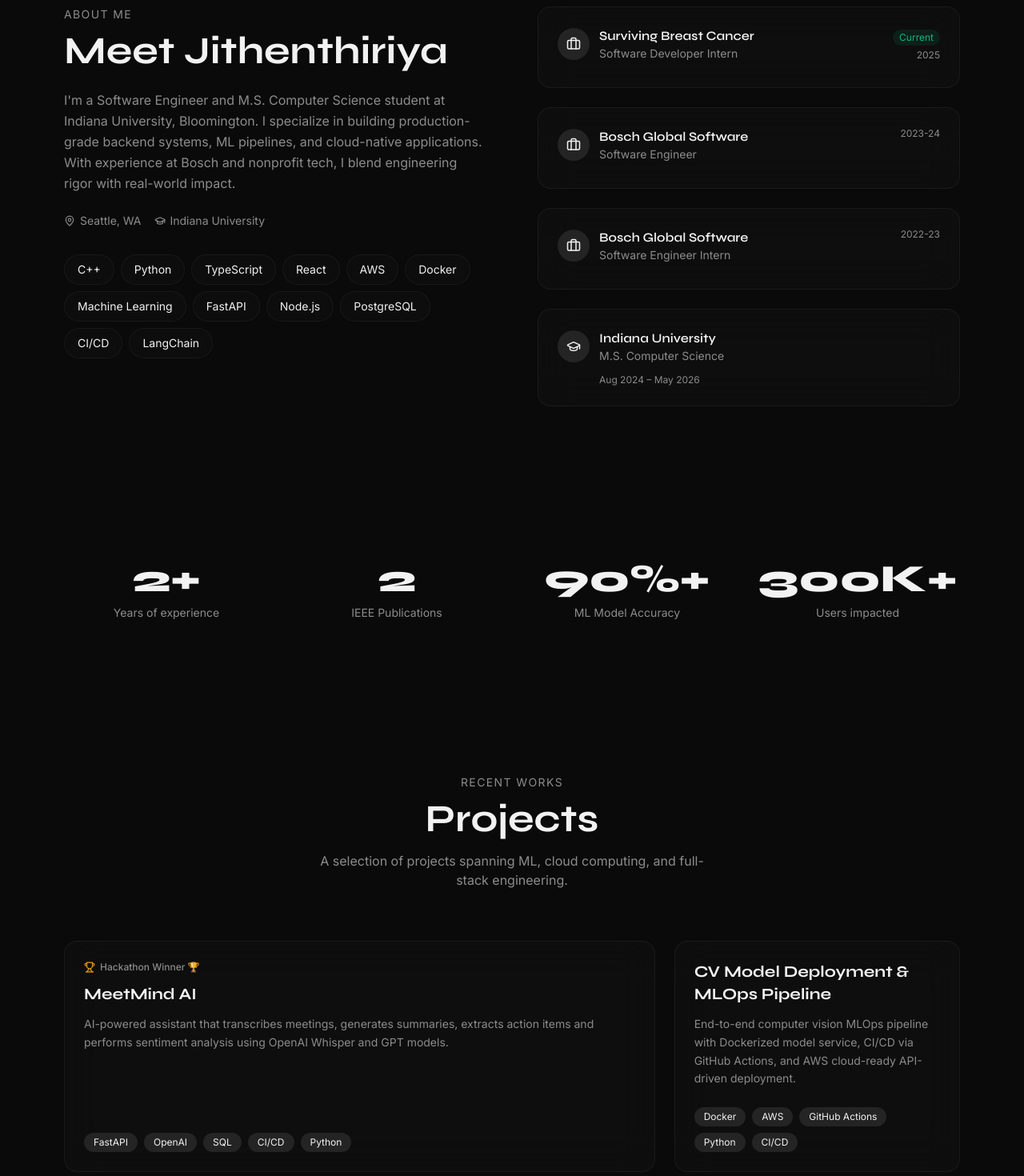
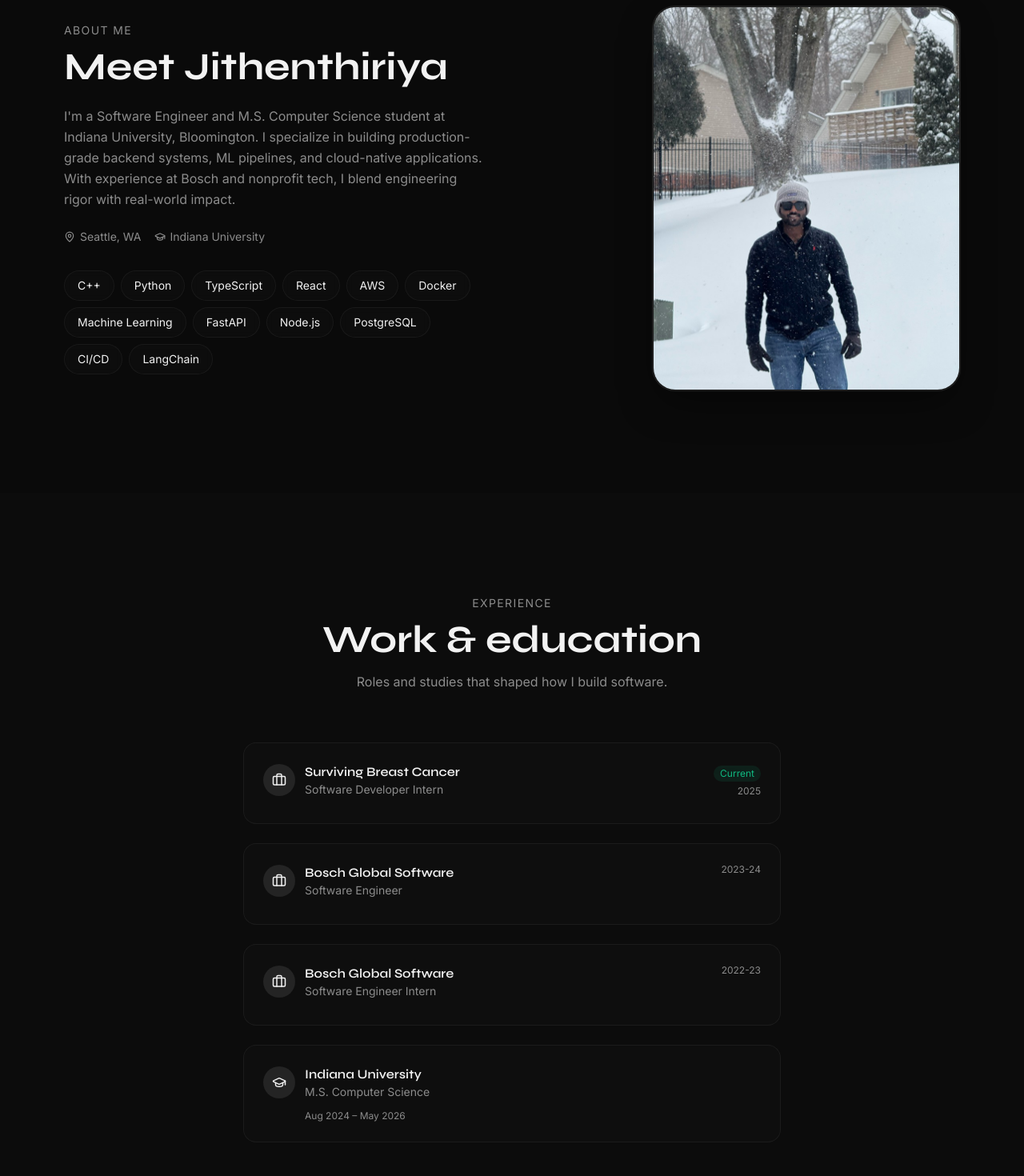
Before and after one commit to JITHENTHIRIYA/personalPortfolio, a React (Vite) app: page / in a window 1280 px wide. Shown: the part 920-2390 px from the top of the page at 80% size. Built offline with nearby package versions, Linux system fonts and the light colour scheme; the HTML template or start-up script is replaced by a standard one.

Commit message:
Added picture to about section

```diff
--- a/src/components/AboutSection.tsx
+++ b/src/components/AboutSection.tsx
@@ -1,5 +1,6 @@
 import { motion } from "framer-motion";
-import { MapPin, GraduationCap, Briefcase } from "lucide-react";
+import { MapPin, GraduationCap } from "lucide-react";
+import aboutPortrait from "@/assets/about-portrait.png";
 import {
   slideLeftVariants,
   slideRightVariants,
@@ -14,18 +15,12 @@ const skills = [
   "CI/CD", "LangChain",
 ];
 
-const experience = [
-  { company: "Surviving Breast Cancer", role: "Software Developer Intern", period: "2025", current: true },
-  { company: "Bosch Global Software", role: "Software Engineer", period: "2023-24", current: false },
-  { company: "Bosch Global Software", role: "Software Engineer Intern", period: "2022-23", current: false },
-];
-
 export const AboutSection = () => {
   return (
     <section id="about" className="py-24 md:py-32 bg-background">
       <div className="section-container">
-        <div className="grid lg:grid-cols-2 gap-16 items-start">
-          {/* Left */}
+        <div className="grid lg:grid-cols-2 gap-12 lg:gap-16 items-center">
+          {/* Left — copy */}
           <motion.div
             variants={slideLeftVariants}
             initial="hidden"
@@ -42,12 +37,11 @@ export const AboutSection = () => {
               With experience at Bosch and nonprofit tech, I blend engineering rigor with real-world impact.
             </p>
 
-            <div className="flex items-center gap-4 text-sm text-muted-foreground mb-8">
+            <div className="flex flex-wrap items-center gap-4 text-sm text-muted-foreground mb-8">
               <span className="flex items-center gap-1.5"><MapPin size={14} /> Seattle, WA</span>
               <span className="flex items-center gap-1.5"><GraduationCap size={14} /> Indiana University</span>
             </div>
 
-            {/* Skill tags with stagger */}
             <motion.div
               variants={staggerContainer}
               initial="hidden"
@@ -67,60 +61,25 @@ export const AboutSection = () => {
             </motion.div>
           </motion.div>
 
-          {/* Right - Experience */}
+          {/* Right — portrait card (reference-style: rounded, soft shadow) */}
           <motion.div
-            variants={staggerContainer}
+            variants={slideRightVariants}
             initial="hidden"
             whileInView="visible"
             viewport={viewportConfig}
-            className="space-y-6"
+            className="flex justify-center lg:justify-end"
           >
-            {experience.map((exp, i) => (
-              <motion.div
-                key={i}
-                variants={staggerItem}
-                whileHover={{ y: -4, transition: { duration: 0.25 } }}
-                className="glass-card p-6 group hover:border-foreground/20 hover:shadow-lg hover:shadow-foreground/5 transition-all duration-300"
-              >
-                <div className="flex items-start justify-between mb-2">
-                  <div className="flex items-center gap-3">
-                    <div className="w-10 h-10 rounded-full bg-accent flex items-center justify-center group-hover:scale-110 transition-transform duration-300">
-                      <Briefcase size={18} className="text-foreground" />
-                    </div>
-                    <div>
-                      <h4 className="font-display font-semibold text-foreground">{exp.company}</h4>
-                      <p className="text-sm text-muted-foreground">{exp.role}</p>
-                    </div>
-                  </div>
-                  <div className="text-right">
-                    {exp.current && (
-                      <span className="text-xs px-2 py-0.5 rounded-full bg-emerald-500/10 text-emerald-500 mb-1 inline-block">
-                        Current
-                      </span>
-                    )}
-                    <p className="text-xs text-muted-foreground">{exp.period}</p>
-                  </div>
-                </div>
-              </motion.div>
-            ))}
-
-            {/* Education */}
-            <motion.div
-              variants={staggerItem}
-              whileHover={{ y: -4, transition: { duration: 0.25 } }}
-              className="glass-card p-6 hover:shadow-lg hover:shadow-foreground/5 transition-all duration-300"
+            <div
+              className="relative w-full max-w-sm rounded-[1.75rem] overflow-hidden border border-border/60 bg-card/40 shadow-[0_20px_50px_-12px_rgba(0,0,0,0.25)] dark:shadow-[0_20px_50px_-12px_rgba(0,0,0,0.5)] ring-1 ring-black/5 dark:ring-white/10"
             >
-              <div className="flex items-center gap-3 mb-3">
-                <div className="w-10 h-10 rounded-full bg-accent flex items-center justify-center">
-                  <GraduationCap size={18} className="text-foreground" />
-                </div>
-                <div>
-                  <h4 className="font-display font-semibold text-foreground">Indiana University</h4>
-                  <p className="text-sm text-muted-foreground">M.S. Computer Science</p>
-                </div>
-              </div>
-              <p className="text-xs text-muted-foreground ml-[52px]">Aug 2024 – May 2026</p>
-            </motion.div>
+              <img
+                src={aboutPortrait}
+                alt="Jithenthiriya — portrait in the snow"
+                className="w-full h-auto object-cover aspect-[3/4] sm:aspect-[4/5] object-[center_20%] select-none pointer-events-none"
+                loading="lazy"
+                decoding="async"
+              />
+            </div>
           </motion.div>
         </div>
       </div>
--- /dev/null
+++ b/src/components/ExperienceSection.tsx
@@ -0,0 +1,92 @@
+import { motion } from "framer-motion";
+import { GraduationCap, Briefcase } from "lucide-react";
+import {
+  fadeUpVariants,
+  staggerContainer,
+  staggerItem,
+  viewportConfig,
+} from "@/lib/animations";
+
+const experience = [
+  { company: "Surviving Breast Cancer", role: "Software Developer Intern", period: "2025", current: true },
+  { company: "Bosch Global Software", role: "Software Engineer", period: "2023-24", current: false },
+  { company: "Bosch Global Software", role: "Software Engineer Intern", period: "2022-23", current: false },
+];
+
+export const ExperienceSection = () => {
+  return (
+    <section id="experience" className="py-24 md:py-32 bg-card/30">
+      <div className="section-container">
+        <motion.div
+          variants={fadeUpVariants}
+          initial="hidden"
+          whileInView="visible"
+          viewport={viewportConfig}
+          className="text-center mb-16"
+        >
+          <p className="text-sm text-muted-foreground tracking-widest uppercase mb-3">Experience</p>
+          <h2 className="font-display font-bold text-4xl md:text-5xl text-foreground mb-4">
+            Work & education
+          </h2>
+          <p className="text-muted-foreground max-w-lg mx-auto">
+            Roles and studies that shaped how I build software.
+          </p>
+        </motion.div>
+
+        <motion.div
+          variants={staggerContainer}
+          initial="hidden"
+          whileInView="visible"
+          viewport={viewportConfig}
+          className="max-w-2xl mx-auto space-y-6"
+        >
+          {experience.map((exp, i) => (
+            <motion.div
+              key={i}
+              variants={staggerItem}
+              whileHover={{ y: -4, transition: { duration: 0.25 } }}
+              className="glass-card p-6 group hover:border-foreground/20 hover:shadow-lg hover:shadow-foreground/5 transition-all duration-300"
+            >
+              <div className="flex items-start justify-between mb-2">
+                <div className="flex items-center gap-3">
+                  <div className="w-10 h-10 rounded-full bg-accent flex items-center justify-center group-hover:scale-110 transition-transform duration-300">
+                    <Briefcase size={18} className="text-foreground" />
+                  </div>
+                  <div>
+                    <h4 className="font-display font-semibold text-foreground">{exp.company}</h4>
+                    <p className="text-sm text-muted-foreground">{exp.role}</p>
+                  </div>
+                </div>
+                <div className="text-right">
+                  {exp.current && (
+                    <span className="text-xs px-2 py-0.5 rounded-full bg-emerald-500/10 text-emerald-500 mb-1 inline-block">
+                      Current
+                    </span>
+                  )}
+                  <p className="text-xs text-muted-foreground">{exp.period}</p>
+                </div>
+              </div>
+            </motion.div>
+          ))}
+
+          <motion.div
+            variants={staggerItem}
+            whileHover={{ y: -4, transition: { duration: 0.25 } }}
+            className="glass-card p-6 hover:shadow-lg hover:shadow-foreground/5 transition-all duration-300"
+          >
+            <div className="flex items-center gap-3 mb-3">
+              <div className="w-10 h-10 rounded-full bg-accent flex items-center justify-center">
+                <GraduationCap size={18} className="text-foreground" />
+              </div>
+              <div>
+                <h4 className="font-display font-semibold text-foreground">Indiana University</h4>
+                <p className="text-sm text-muted-foreground">M.S. Computer Science</p>
+              </div>
+            </div>
+            <p className="text-xs text-muted-foreground ml-[52px]">Aug 2024 – May 2026</p>
+          </motion.div>
+        </motion.div>
+      </div>
+    </section>
+  );
+};
--- a/src/pages/Index.tsx
+++ b/src/pages/Index.tsx
@@ -1,6 +1,7 @@
 import { Navbar } from "@/components/Navbar";
 import { HeroSection } from "@/components/HeroSection";
 import { AboutSection } from "@/components/AboutSection";
+import { ExperienceSection } from "@/components/ExperienceSection";
 import { ProjectsSection } from "@/components/ProjectsSection";
 import { SkillsSection } from "@/components/SkillsSection";
 import { StatsSection } from "@/components/StatsSection";
@@ -14,6 +15,7 @@ const Index = () => {
       <Navbar />
       <HeroSection />
       <AboutSection />
+      <ExperienceSection />
       <StatsSection />
       <ProjectsSection />
       <SkillsSection />
```
Also changed, not shown: src/assets/about-portrait.png (added).
